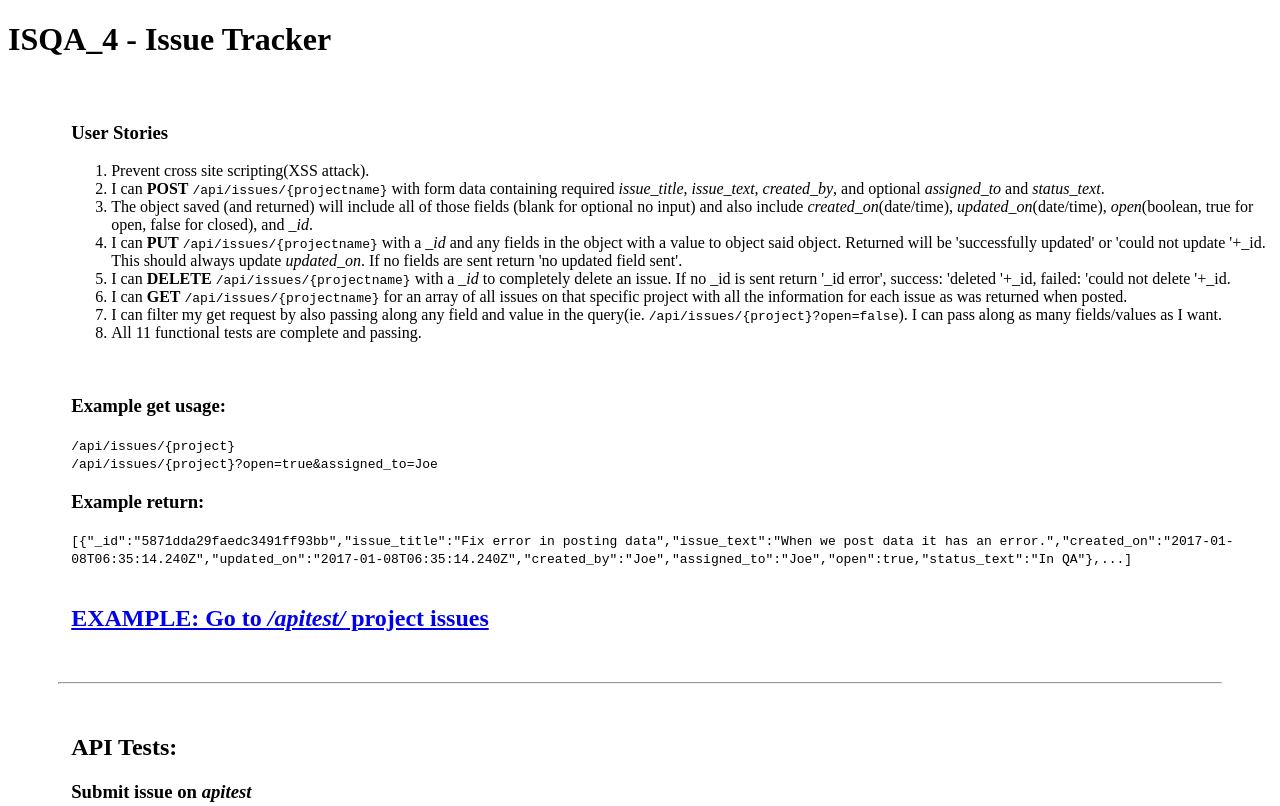
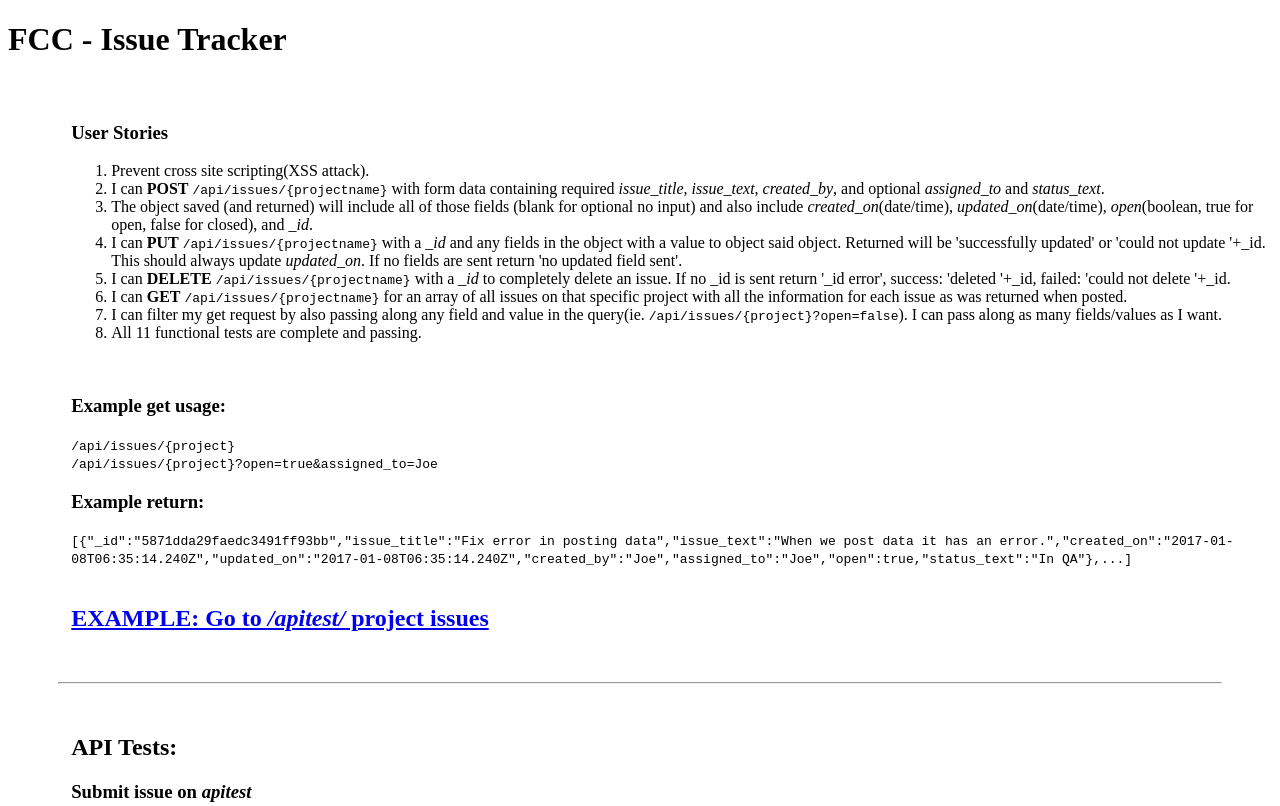
Before and after one commit to subajat1/fcc_issue_tracker, a website: page views/index.html in a window 1280 px wide. Shown: the top 806 px of the page. Drawn offline with nearby package versions, Linux system fonts and the light colour scheme.

Commit message:
fixed title

```diff
--- a/views/index.html
+++ b/views/index.html
@@ -16,7 +16,7 @@
   <body>
     <header>
       <h1>
-        ISQA_4 - Issue Tracker
+        FCC - Issue Tracker
       </h1>
     </header>
     <div id="userstories" style="margin-left: 5%; margin-top: 5%">
```
Also changed, not shown: README.md.
